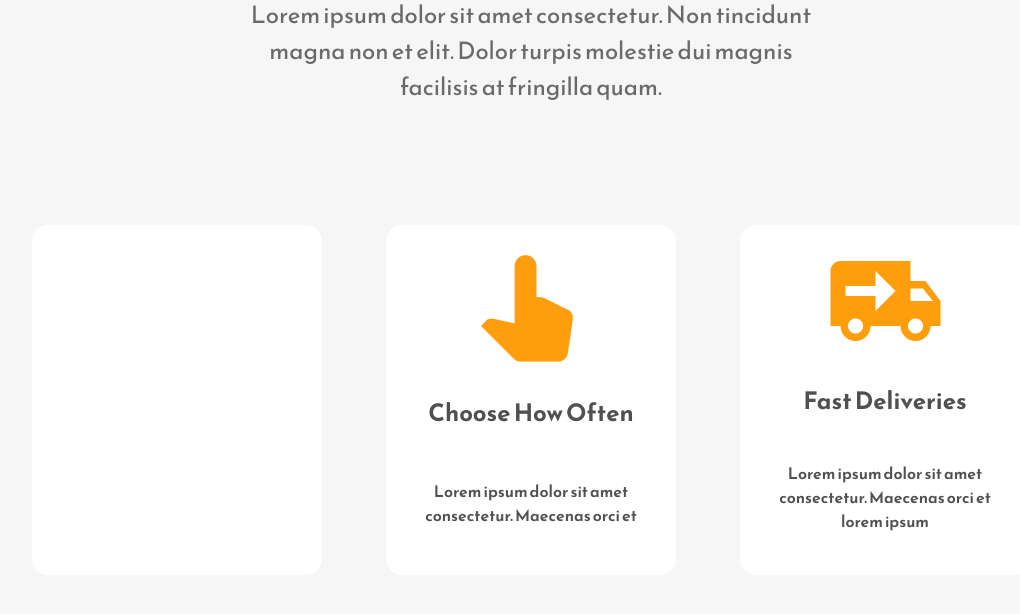
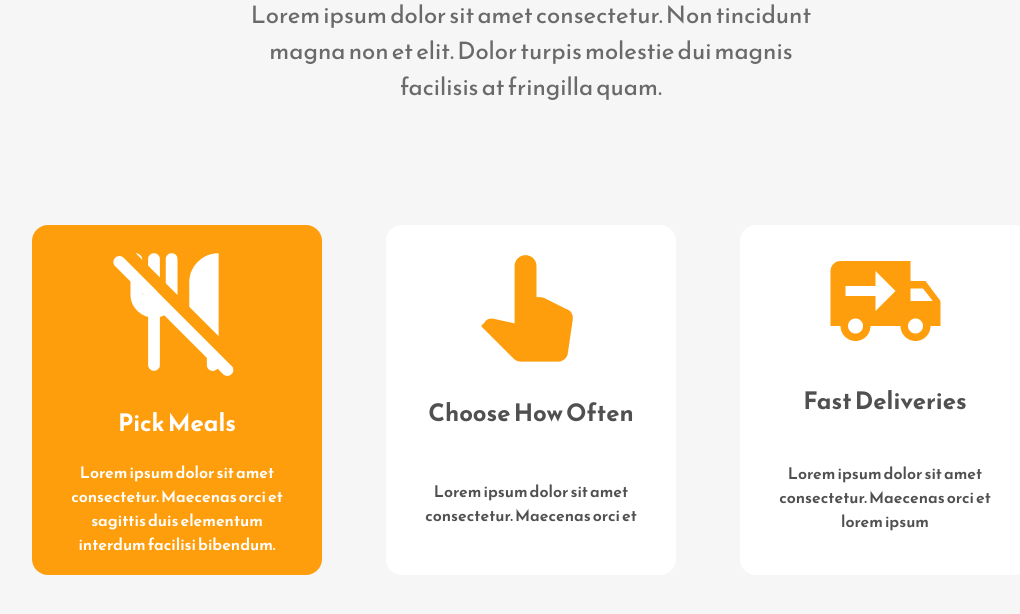
Before and after one commit to Abdelrahman5243/Restaurant-Landing-Page, a React (Create React App) app: page / in a window 1280 px wide. In both pictures the pointer is over the element 286 px from the left and 2496 px from the top of the page. Shown: the part 2096-2710 px from the top of the page, without its empty margins (109-1129 px from the left). Built offline with nearby package versions, Linux system fonts and the light colour scheme.

Commit message:
update style

```diff
--- a/src/App.css
+++ b/src/App.css
@@ -294,11 +294,8 @@ nav {
   margin: 1rem 2rem;
   transition: 0.4s;
 }
-.work-section-info img{
-  transition: 0.4s;
-}
 .work-section-info:hover{
-  background: fe9e0d;
+  background: #fe9e0d;
   color: white;
 }
 .work-section-info:hover img{
```
